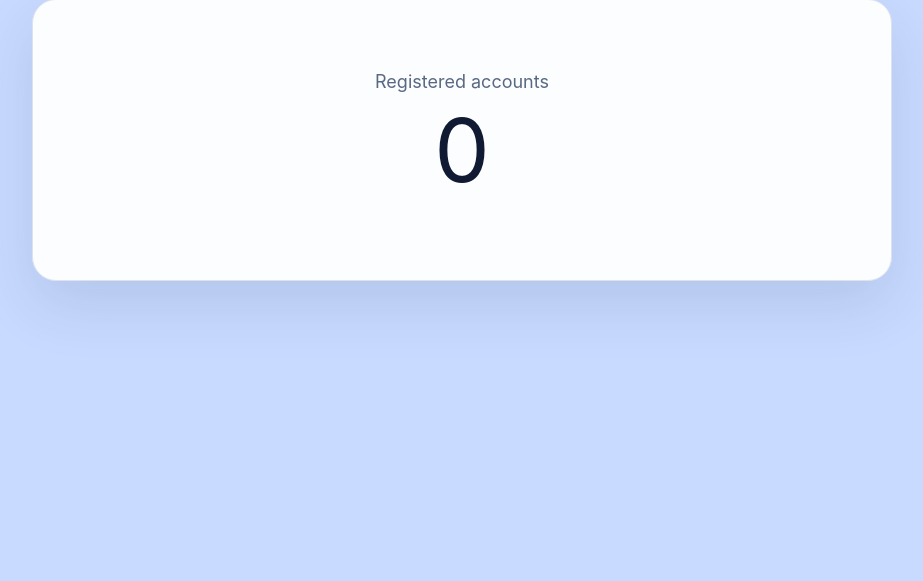
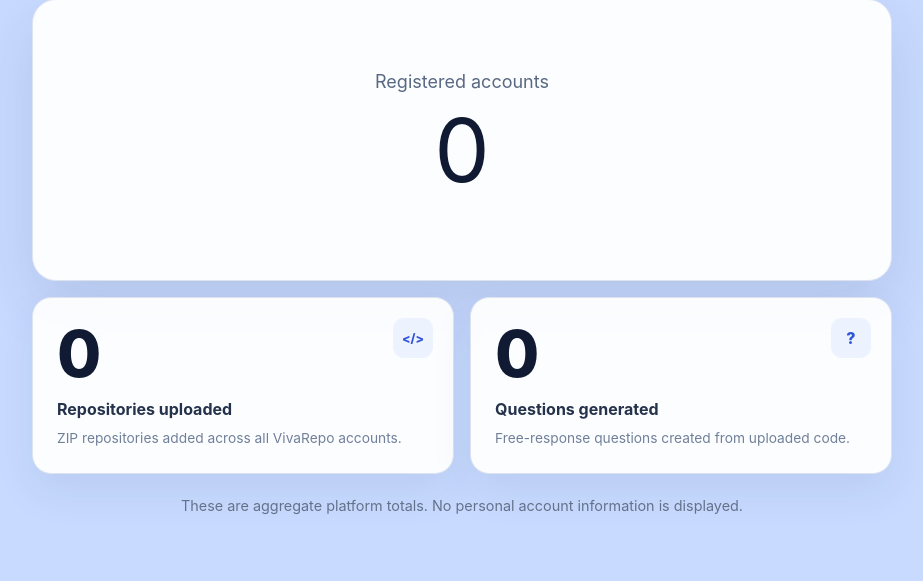
Before and after one commit to mtgizaw/VivaRepo, a Django app: page /dashboard/ in a window 1280 px wide. Shown: the part 287-868 px from the top of the page, without its empty margins (178-1101 px from the left). Before the commit the page ends 586 px from the top, so only its background shows below. Run offline with Django 5.2, Linux system fonts and the light colour scheme; data that the repository does not hold is empty; some libraries are stand-ins or nearby versions.

Commit message:
Added two live dashboard metrics: (1) total repositories uploaded, and (2) total free-response questions generated.

```diff
--- a/projects/views.py
+++ b/projects/views.py
@@ -80,13 +80,17 @@ def about(request: HttpRequest) -> HttpResponse:
 
 
 def account_dashboard(request: HttpRequest) -> HttpResponse:
-    """Show the live number of accounts in Django's configured user model."""
+    """Show aggregate VivaRepo account, repository, and question totals."""
     account_count = User.objects.count()
+    repository_count = Repository.objects.count()
+    question_count = FreeResponseQuestion.objects.count()
     return render(
         request,
         "projects/dashboard.html",
         {
             "account_count": account_count,
+            "repository_count": repository_count,
+            "question_count": question_count,
             "account_count_chart": build_account_count_chart(account_count),
         },
     )
--- a/static/css/site.css
+++ b/static/css/site.css
@@ -480,6 +480,64 @@ h1 {
     font-size: 0.9rem;
     line-height: 1.6;
     text-align: center;
+}
+
+.dashboard-metrics {
+    display: grid;
+    grid-template-columns: repeat(2, minmax(0, 1fr));
+    gap: 1rem;
+    margin-top: 1rem;
+}
+
+.summary-metric-card {
+    position: relative;
+    padding: 1.5rem;
+    overflow: hidden;
+    border: 1px solid #dce3ef;
+    border-radius: 1.2rem;
+    background: rgba(255, 255, 255, 0.94);
+    box-shadow: 0 18px 42px rgba(31, 49, 86, 0.08);
+}
+
+.summary-metric-icon {
+    position: absolute;
+    top: 1.25rem;
+    right: 1.25rem;
+    display: grid;
+    width: 2.5rem;
+    height: 2.5rem;
+    place-items: center;
+    border-radius: 0.7rem;
+    color: #3155d9;
+    background: #edf2ff;
+    font-size: 0.78rem;
+    font-weight: 850;
+}
+
+.summary-metric-icon-question {
+    font-size: 1rem;
+}
+
+.summary-metric-value {
+    margin: 0 3.25rem 0.8rem 0;
+    color: #101a32;
+    font-size: clamp(2.5rem, 7vw, 4rem);
+    font-weight: 850;
+    line-height: 1;
+    letter-spacing: -0.05em;
+}
+
+.summary-metric-card h2 {
+    margin: 0;
+    color: #24324b;
+    font-size: 1rem;
+}
+
+.summary-metric-card > p:last-child {
+    margin: 0.55rem 0 0;
+    color: #71809a;
+    font-size: 0.86rem;
+    line-height: 1.5;
 }
 
 .upload-page {
@@ -966,6 +1024,10 @@ h1 {
         flex-direction: column;
     }
 
+    .dashboard-metrics {
+        grid-template-columns: 1fr;
+    }
+
     .upload-layout {
         grid-template-columns: 1fr;
     }
--- a/templates/projects/dashboard.html
+++ b/templates/projects/dashboard.html
@@ -19,5 +19,25 @@
             <p class="metric-fallback">{{ account_count }}</p>
         </noscript>
     </article>
+
+    <div class="dashboard-metrics">
+        <article class="summary-metric-card" aria-label="Total repositories uploaded: {{ repository_count }}">
+            <div class="summary-metric-icon" aria-hidden="true">&lt;/&gt;</div>
+            <p class="summary-metric-value">{{ repository_count }}</p>
+            <h2>Repositories uploaded</h2>
+            <p>ZIP repositories added across all VivaRepo accounts.</p>
+        </article>
+
+        <article class="summary-metric-card" aria-label="Total free-response questions generated: {{ question_count }}">
+            <div class="summary-metric-icon summary-metric-icon-question" aria-hidden="true">?</div>
+            <p class="summary-metric-value">{{ question_count }}</p>
+            <h2>Questions generated</h2>
+            <p>Free-response questions created from uploaded code.</p>
+        </article>
+    </div>
+
+    <p class="dashboard-note">
+        These are aggregate platform totals. No personal account information is displayed.
+    </p>
 </section>
 {% endblock %}
```
Also changed, not shown: projects/tests/test_dashboard.py (+41 -3 lines).
